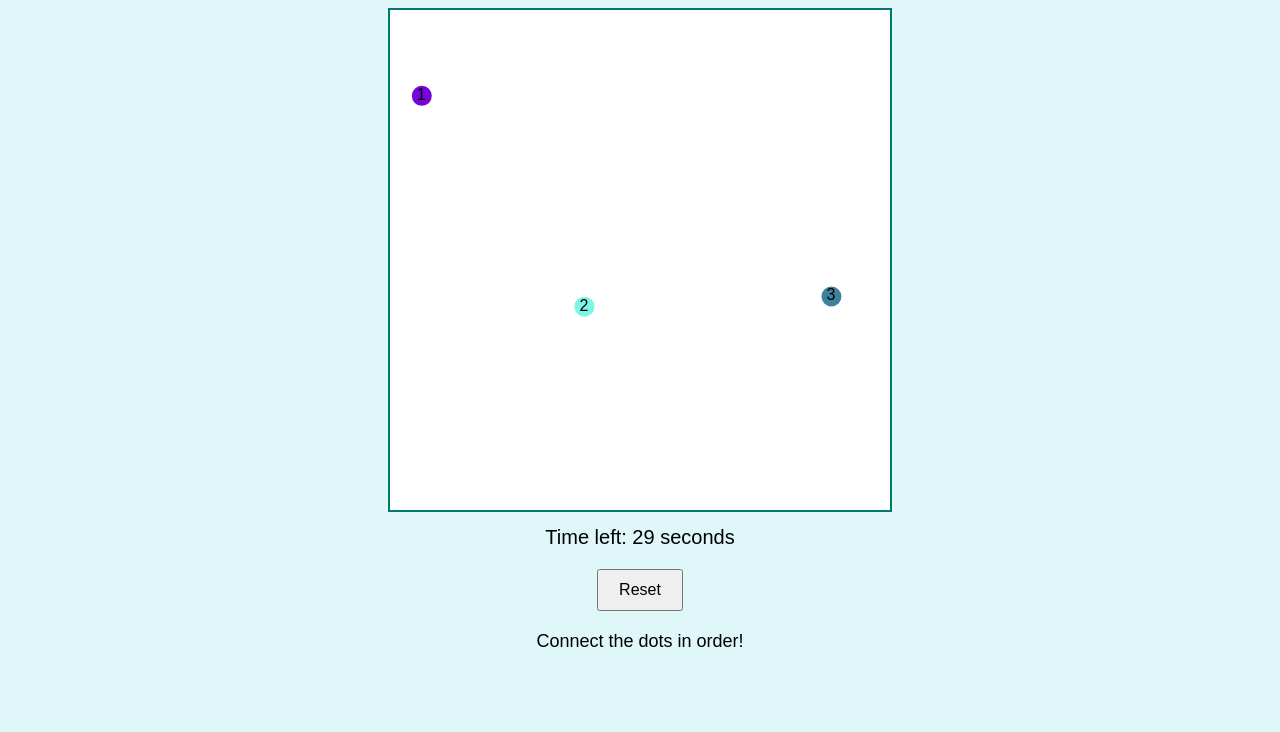
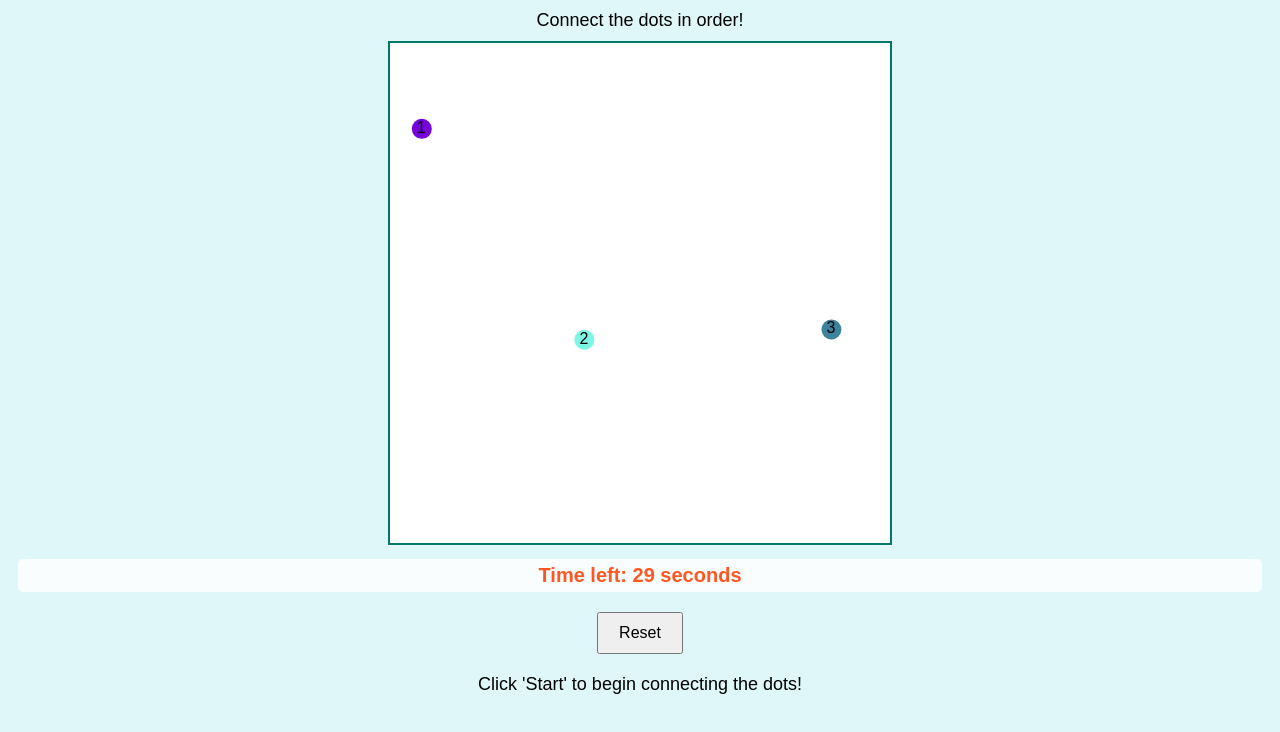
Before and after one commit to p2205016/Joint-the-Dots, a plain HTML site: page index.html in a window 1280 px wide. Both pictures are taken after a click on the button "Start Game". Drawn offline with Linux system fonts and the light colour scheme.

Commit message:
Update index.html

```diff
--- a/index.html
+++ b/index.html
@@ -9,16 +9,20 @@
 
     <audio id="backgroundMusic" loop>
         <source src="http://music.163.com/song/media/outer/url?id=413812997.mp3" type="audio/mp3">
-        Your browser does not support the audio element.
     </audio>
 
     <div id="startPage" style="display: flex; flex-direction: column; justify-content: center; align-items: center; height: 100vh;">
+        <h1>p2205016</h1>
         <h1>Welcome to Join the Dots Adventure!</h1>
+        <h1>&ensp;</h1>
         <p>Connect the dots in numerical order to reveal a picture.</p>
         <p>Follow the numbers and click on each dot in sequence. The more levels you complete, the more challenging the game becomes!</p>
+        <h1>&ensp;</h1><h1>&ensp;</h1>
         <p>Click "Start" to begin your adventure!</p>
         <button id="startButton" style="margin: 10px; padding: 10px 20px; font-size: 16px; cursor: pointer;">Start Game</button>
     </div>
+
+    <div id="instructions" style="font-size: 18px; margin: 10px;">Click 'Start' to begin connecting the dots!</div>
 
     <div id="gamePage" style="display: none;">
         <canvas id="dotCanvas" width="500" height="500" style="border: 2px solid #00796b; background-color: #ffffff;"></canvas>
@@ -27,6 +31,20 @@
         <p id="instructions" style="font-size: 18px; margin: 10px;">Click 'Start' to begin connecting the dots!</p>
     </div>
 
+    <style>
+
+
+        #timerDisplay {
+            font-size: 24px; /* Increased font size */
+            margin: 10px;
+            color: #ff5722; /* Contrasting color */
+            font-weight: bold; /* Make it bold for better visibility */
+            background-color: rgba(255, 255, 255, 0.8); /* Optional: add a background for better contrast */
+            padding: 5px; /* Add some padding around the text */
+            border-radius: 5px; /* Round corners for a softer look */
+        }
+    </style>
+
     <script src="script.js"></script>
 </body>
 </html>
```
